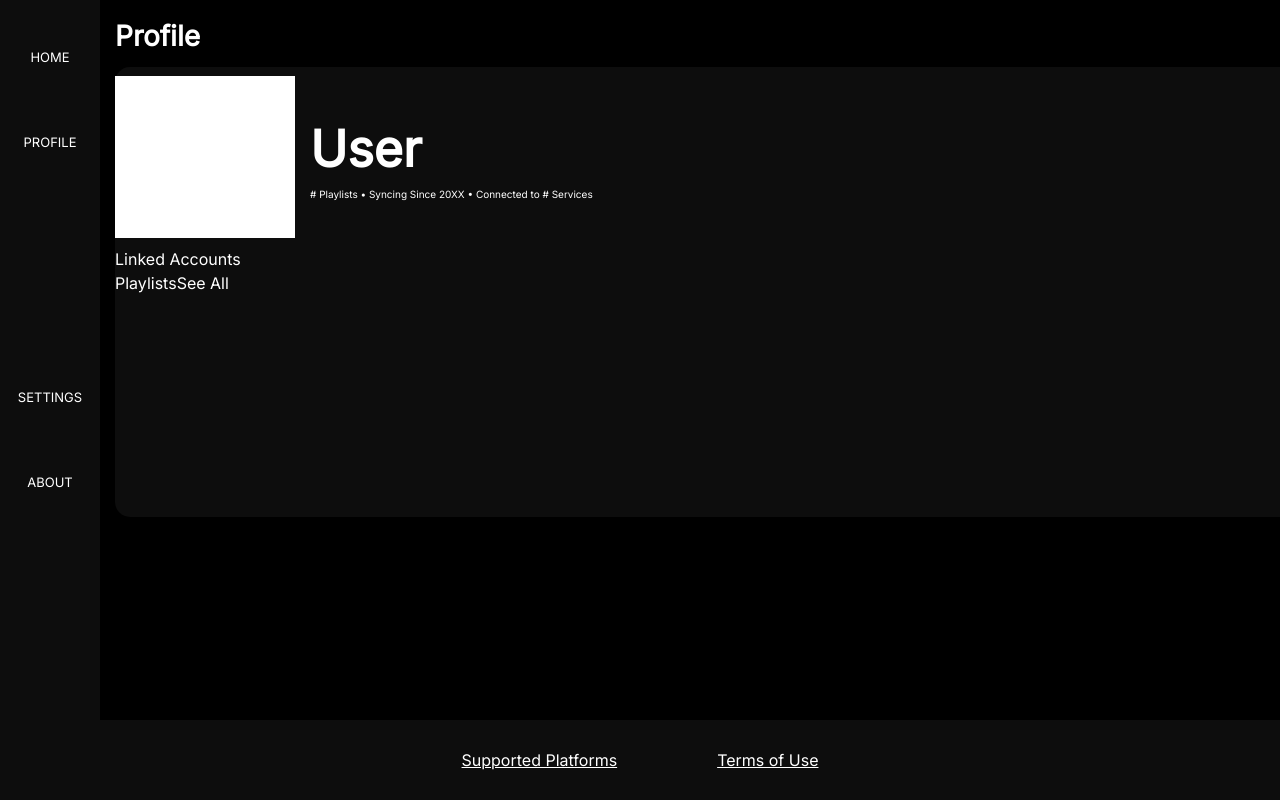
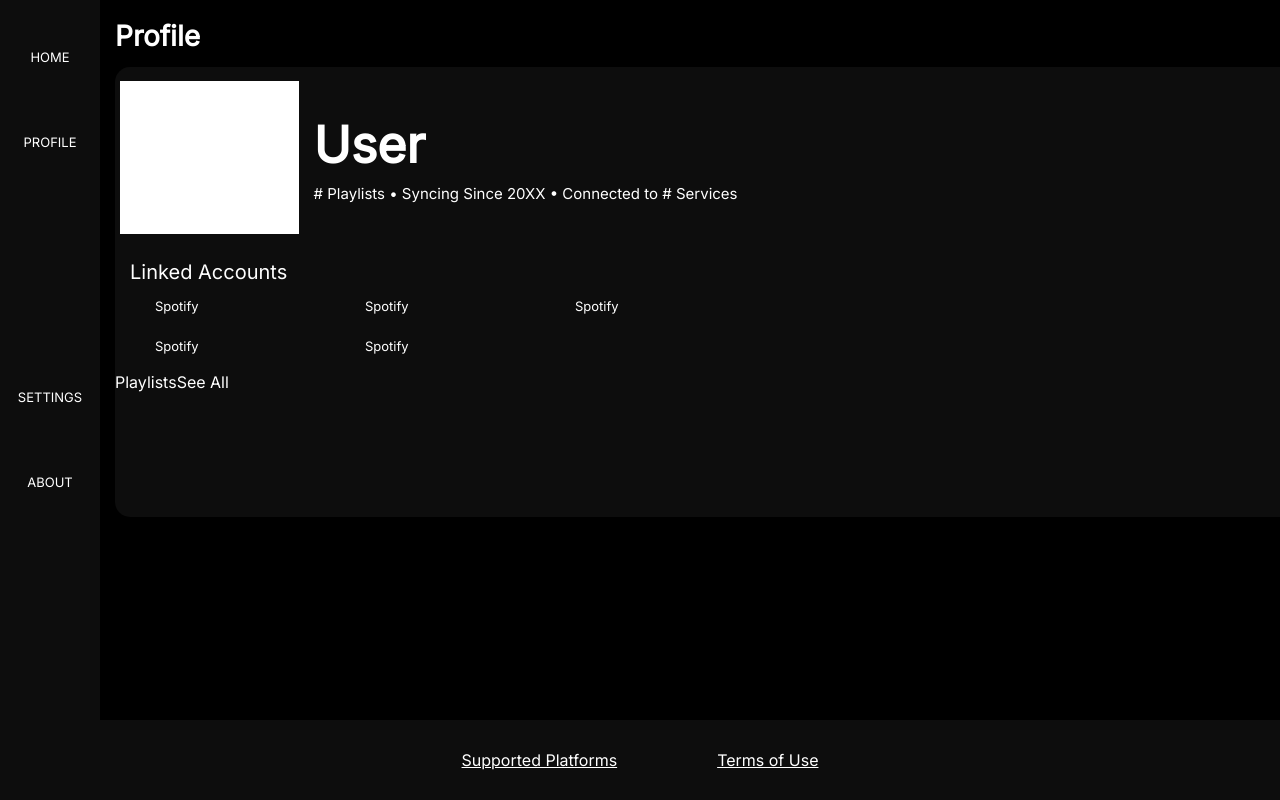
Before and after one commit to oleedee/Syncify, a React (Vite) app: page /profile in a window 1280 px wide. Built offline with nearby package versions, Linux system fonts and the light colour scheme; some icons are missing.

Commit message:
Profile page.

```diff
--- a/src/App.css
+++ b/src/App.css
@@ -258,6 +258,7 @@
   height: 40%;
   gap: 15px;
   align-items: center;
+  padding: 5px;
 }
 
 .User-info {
@@ -280,3 +281,32 @@
   display:flex;
   flex-direction: row;
 }
+
+.Linked-Accs {
+  font-size: 20px;
+  margin-left: 15px;
+  width: 100%;
+  height: 25%;
+  margin-top: 10px;
+}
+
+.Services {
+  padding: 5px;
+  font-size: 13px;
+  margin-left: 15px;
+  display: flex;
+  flex-wrap: wrap;
+  flex-direction: column;
+  align-content: flex-start;
+  height: 100%;
+  flex: 1;
+}
+
+.Service {
+  flex-wrap: wrap;
+  padding: 5px;
+  display: flex;
+  justify-content: flex-start;
+  align-items: flex-start;
+  width: 200px;
+}
--- a/src/components/Profile.jsx
+++ b/src/components/Profile.jsx
@@ -10,11 +10,19 @@ function Profile() {
                 <div className='User'></div>
                 <div className='User-info'>
                 <div className='Username'>User</div>
-                <div style={{fontSize : 10}}># Playlists • Syncing Since 20XX • Connected to # Services</div>
+                <div style={{fontSize : 15}}># Playlists • Syncing Since 20XX • Connected to # Services</div>
                 </div>
             </div>
 
-            <div>Linked Accounts</div>
+            <div className="Linked-Accs">Linked Accounts
+                <div className = "Services">
+                    <div className = "Service">Spotify</div>
+                    <div className = "Service">Spotify</div>
+                    <div className = "Service">Spotify</div>
+                    <div className = "Service">Spotify</div>
+                    <div className = "Service">Spotify</div>
+                    </div>
+            </div>
             <div className = "Playlist-box">
                 <div>Playlists</div><div>See All</div>
                 </div>
```
